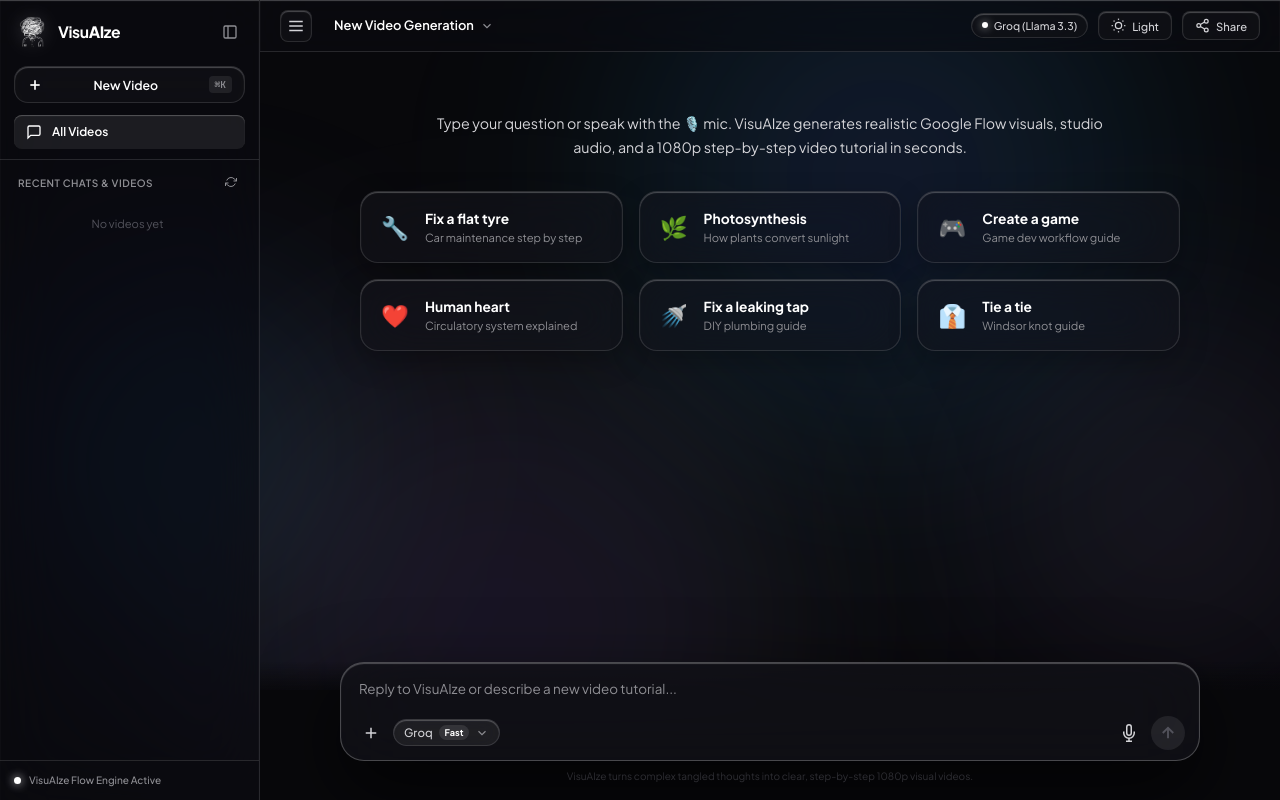
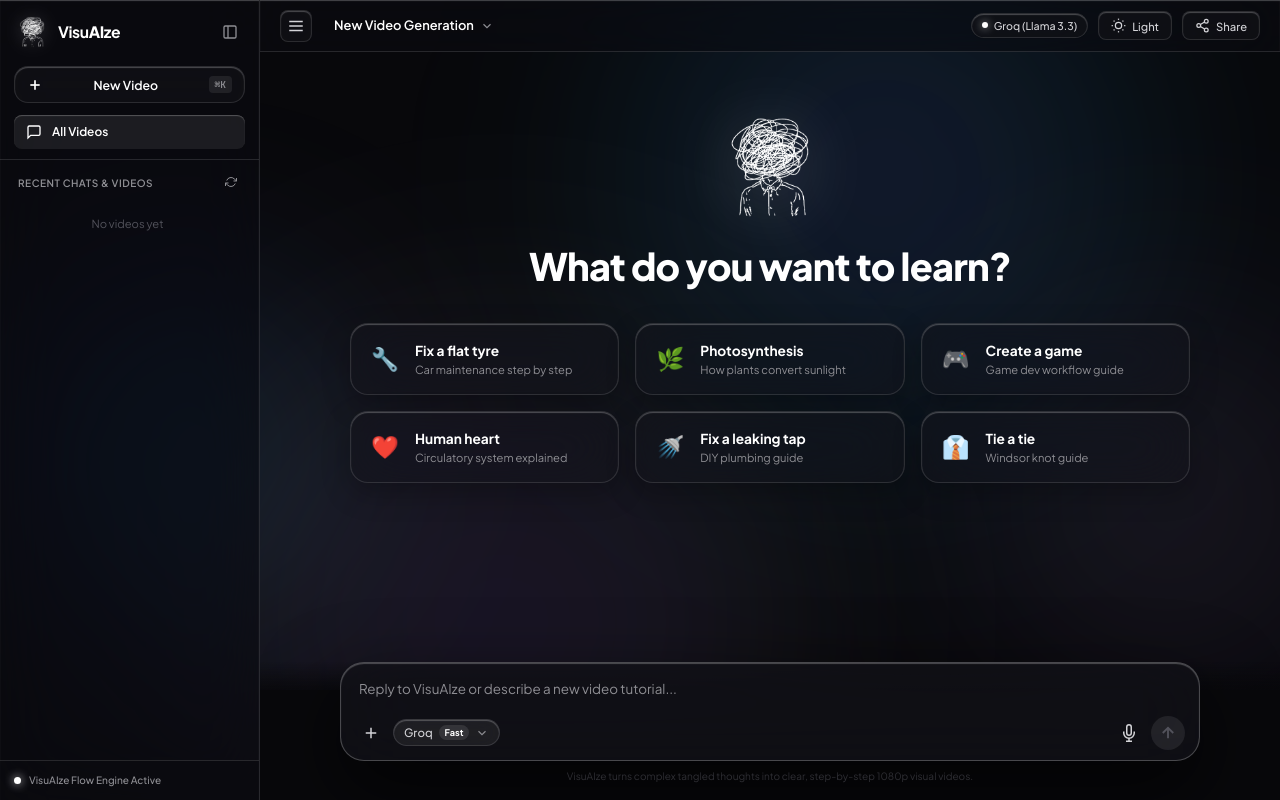
Before and after one commit to naveenkumarr24cs-a11y/VisuAIze-, a Flask app: page / in a window 1280 px wide. Run offline with Flask 3, Linux system fonts and the light colour scheme; data that the repository does not hold is empty.

Commit message:
feat: Bigger hero logo and prominent title, removed subtitle sentence, and clean homepage layout

```diff
--- a/static/css/style.css
+++ b/static/css/style.css
@@ -691,8 +691,8 @@
 }
 
 .hero-logo-wrap {
-  width: 96px;
-  height: 96px;
+  width: 110px;
+  height: 110px;
   display: flex;
   align-items: center;
   justify-content: center;
@@ -702,36 +702,26 @@
 }
 
 .hero-main-logo {
-  width: 86px;
-  height: 86px;
+  width: 105px;
+  height: 105px;
   object-fit: contain;
-  filter: drop-shadow(0 8px 32px rgba(255, 255, 255, 0.25));
+  filter: drop-shadow(0 10px 36px rgba(255, 255, 255, 0.3));
   display: block;
 }
 
 .hero-title {
-  font-size: clamp(1.8rem, 3.5vw, 2.3rem);
-  font-weight: 700;
-  letter-spacing: -0.6px;
-  color: var(--text-primary);
-  margin-bottom: 12px;
+  font-size: clamp(2.1rem, 4.2vw, 2.7rem);
+  font-weight: 800;
+  letter-spacing: -0.8px;
+  color: var(--text-primary);
+  margin-bottom: 28px;
 }
 
 .welcome-hero {
   margin: 36px auto 26px;
   text-align: center;
-  max-width: 820px;
+  max-width: 840px;
   width: 100%;
-}
-
-.hero-subtitle {
-  font-size: 1.02rem;
-  color: var(--text-secondary);
-  line-height: 1.65;
-  margin-bottom: 32px;
-  max-width: 700px;
-  margin-left: auto;
-  margin-right: auto;
 }
 
 /* Liquid Glass Prompt Chips (Slightly Bigger & Spacious) */
--- a/templates/index.html
+++ b/templates/index.html
@@ -112,11 +112,14 @@
     <div class="chat-scroll-area" id="chatScrollArea">
       <div class="chat-thread" id="chatThread">
 
-        <!-- Welcome Hero (Clean, Spacious, Slightly Bigger Homepage Studio Layout) -->
+        <!-- Welcome Hero: Bigger Logo and Prominent "What do you want to learn?" Title -->
         <div class="welcome-hero" id="welcomeHero">
-          <p class="hero-subtitle">Type your question or speak with the 🎙️ mic. VisuAIze generates realistic Google Flow visuals, studio audio, and a 1080p step-by-step video tutorial in seconds.</p>
+          <div class="hero-logo-wrap">
+            <img src="/static/img/main_logo.png" alt="VisuAIze Logo" class="hero-main-logo"/>
+          </div>
+          <h1 class="hero-title">What do you want to learn?</h1>
 
-          <!-- Suggestion Chips Grid (Slightly Bigger, Premium Glass Studio Cards) -->
+          <!-- Suggestion Chips Grid (Spacious, Premium Glass Studio Cards) -->
           <div class="prompt-chips-grid">
             <button class="prompt-chip" data-prompt="How do I change a flat tyre on a car?">
               <span class="chip-icon">🔧</span>
```
